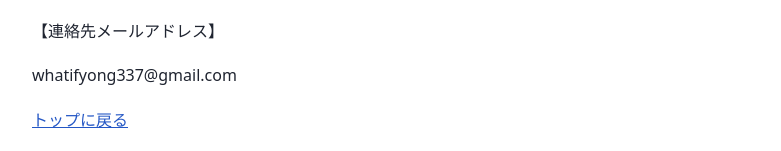
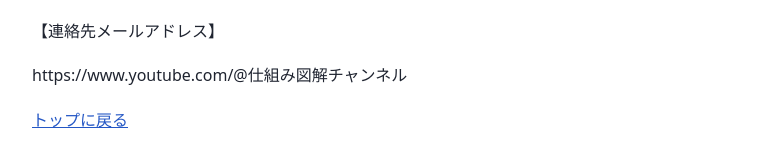
Before and after one commit to whatifyong337-hue/whatifyong337-hue.github.io, a plain HTML site: page privacy.html in a window 1280 px wide. Shown: the part 1135-1286 px from the top of the page, without its empty margins (248-1029 px from the left). Drawn offline with Linux system fonts and the light colour scheme.

Commit message:
Update privacy.html

```diff
--- a/privacy.html
+++ b/privacy.html
@@ -40,7 +40,7 @@
 
 <h2>6. お問い合わせ</h2>
 <p>【連絡先メールアドレス】</p>
-<p>whatifyong337@gmail.com</p>
+<p>https://www.youtube.com/@仕組み図解チャンネル</p>
 <p><a href="index.html">トップに戻る</a></p>
 </body>
 </html>
```
